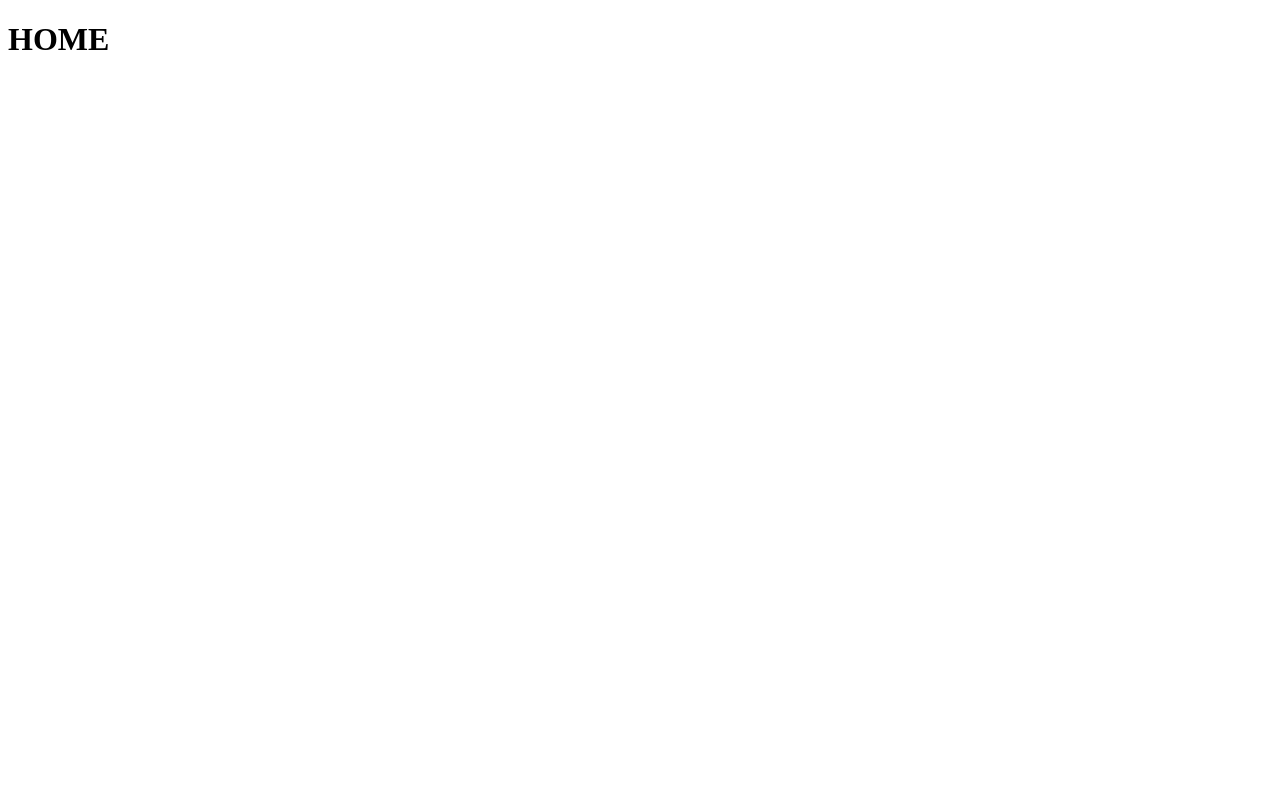
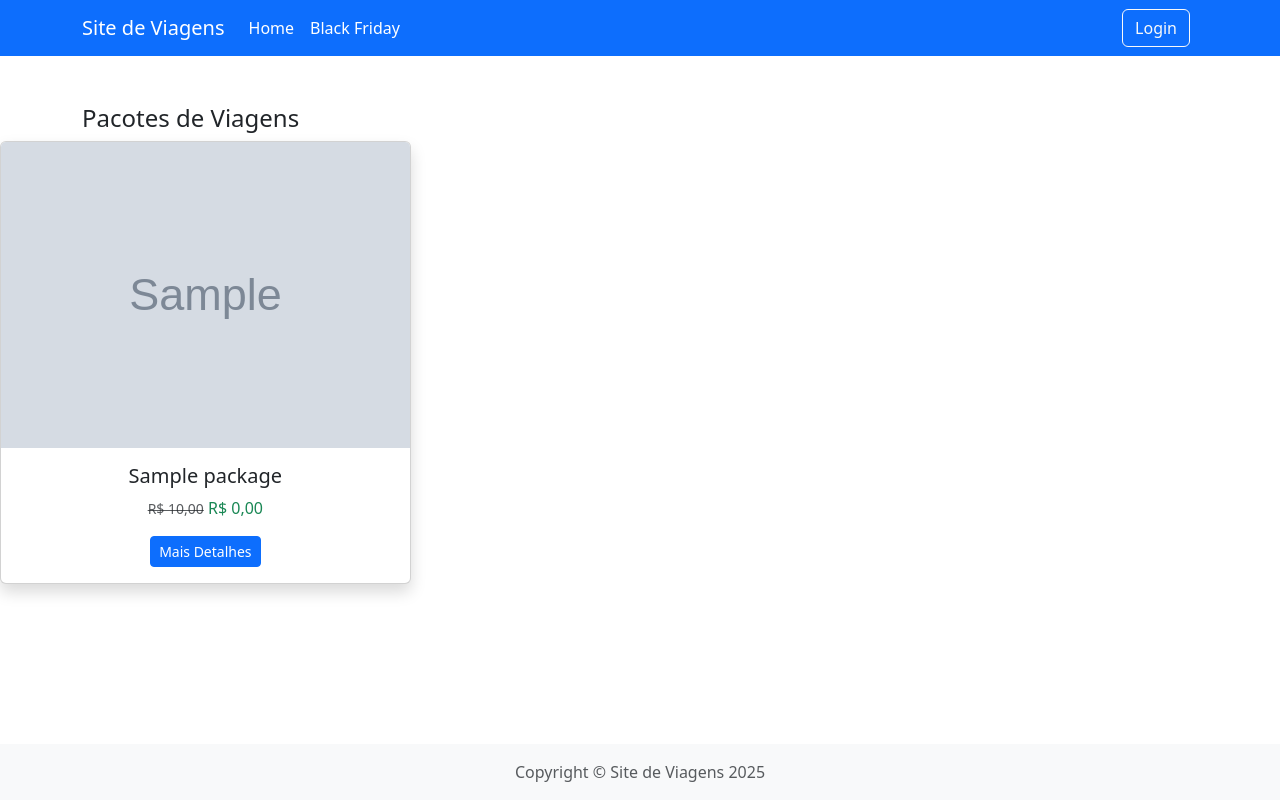
Before and after one commit to Emersoninho/site_django, a Django app: page / in a window 1280 px wide. Before the commit the page is almost empty. Run offline with Django 5.2, Linux system fonts and the light colour scheme; tables that the repository leaves empty hold one stand-in row (values such as "Sample post"); grey boxes marked "Sample" are stand-in pictures; some libraries are stand-ins or nearby versions.

Commit message:
home
extendendo da base

```diff
--- a/travel_packages/templates/travel_packages/base.html
+++ b/travel_packages/templates/travel_packages/base.html
@@ -1,14 +1,44 @@
 {% load bootstrap5 %}
 <!DOCTYPE html>
-<html lang="pt-br">
+<html lang="pt-br" class="h-100">
 <head>
     <meta charset="UTF-8">
     <meta name="viewport" content="width=device-width, initial-scale=1.0">
     {% bootstrap_css %}
     <title>Site de Viagens</title>
 </head>
-<body>
-    <h1>HOME</h1>
+<body class="d-flex flex-column h-100">
+
+    <nav class="navbar navbar-expand-lg navbar-dark bg-primary">
+        <div class="container">
+          <a class="navbar-brand" href="#">Site de Viagens</a>
+          <button class="navbar-toggler" type="button" data-bs-toggle="collapse" data-bs-target="#navbarSupportedContent" aria-controls="navbarSupportedContent" aria-expanded="false" aria-label="Toggle navigation">
+            <span class="navbar-toggler-icon"></span>
+          </button>
+          <div class="collapse navbar-collapse" id="navbarSupportedContent">
+            <ul class="navbar-nav me-auto mb-2 mb-lg-0">
+              <li class="nav-item">
+                <a class="nav-link active" href="#">Home</a>
+              </li>
+              <li class="nav-item">
+                <a class="nav-link active" href="#">Black Friday</a>
+              </li>
+            </ul>
+            <div class="col-md-3 text-end">
+                <a href="{% url "admin:index" %}" class="btn btn-outline-light me-2" target="_blank">Login</a>
+            </div>
+          </div>
+        </div>
+      </nav>
+
+    {% block content %}{% endblock content %}
+
+    <footer class="footer mt-auto py-3 bg-light">
+        <div class="container text-center">
+            <span class="text-muted">Copyright &copy; Site de Viagens {% now "Y" %}</span>
+        </div>
+    </footer>
+
     {% bootstrap_javascript %}
 </body>
 </html>
--- a/travel_packages/templates/travel_packages/home.html
+++ b/travel_packages/templates/travel_packages/home.html
@@ -1,11 +1,27 @@
-<!DOCTYPE html>
-<html lang="en">
-<head>
-    <meta charset="UTF-8">
-    <meta name="viewport" content="width=device-width, initial-scale=1.0">
-    <title>Document</title>
-</head>
-<body>
-    <h1>HOME</h1>
-</body>
-</html>
+{% extends 'travel_packages/base.html' %}
+
+{% block content %}
+    <div class="container mt-5">
+        <h4>Pacotes de Viagens</h4>
+    </div>
+        <div class="row">
+            {% for package in packages %}
+                <div class="col-md-4 mb-4">
+                    <div class="card mb-4 shadow">
+                        {% if package.image %}
+                        <img src="{{ package.image.url }}" class="card-img-top" alt="{{ package.name }}">
+                        {% endif %}
+                        <div class="card-body text-center">
+                            <h5 class="card-title">{{ package.name }}</h5>
+                            <p class="card-text">
+                                <span class="text-muted"><del><small>R$ {{ package.original_price }}</small></del></span>
+                                <span class="text-success">R$ {{ package.discounted_price }}</span>
+                            </p>
+                            <a href="#" class="btn btn-primary btn-sm">Mais Detalhes</a>
+                        </div>
+                    </div>
+                </div>
+            {% endfor %}
+        </div>
+
+{% endblock content %}
```
